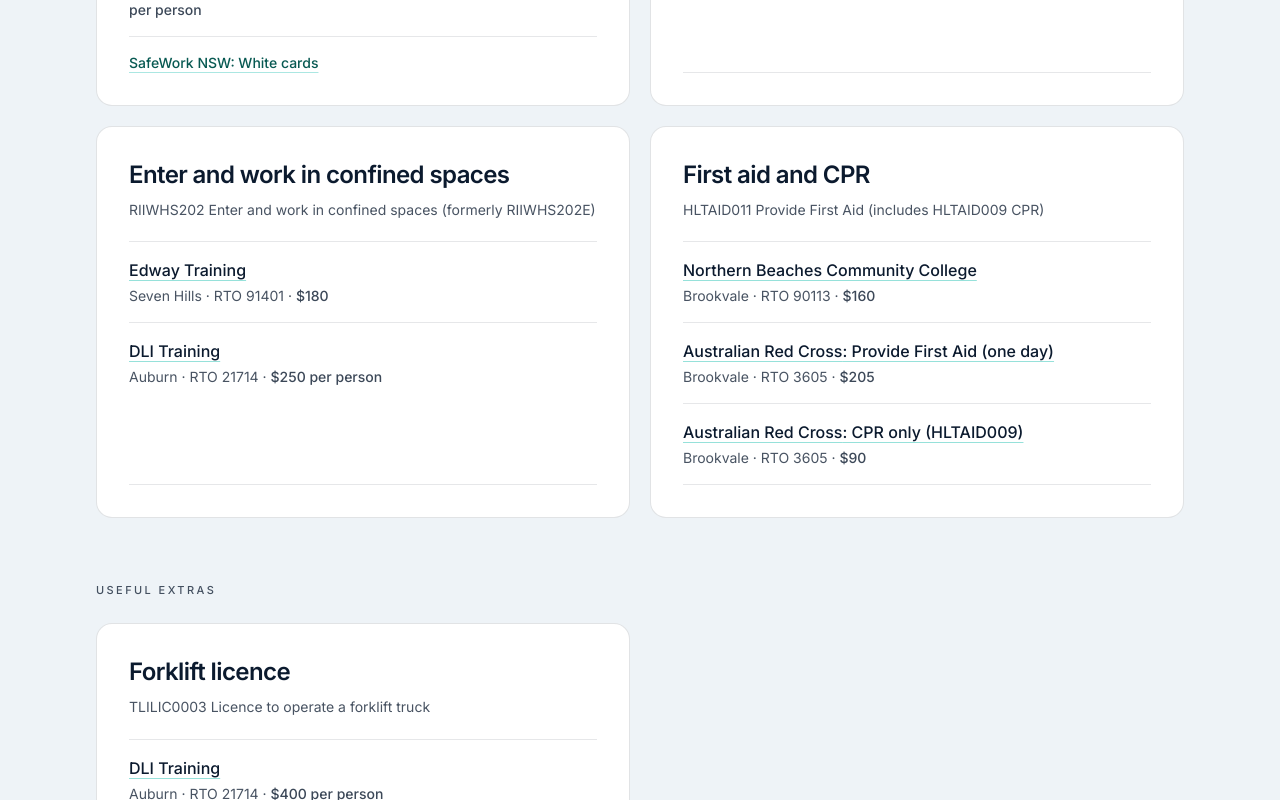
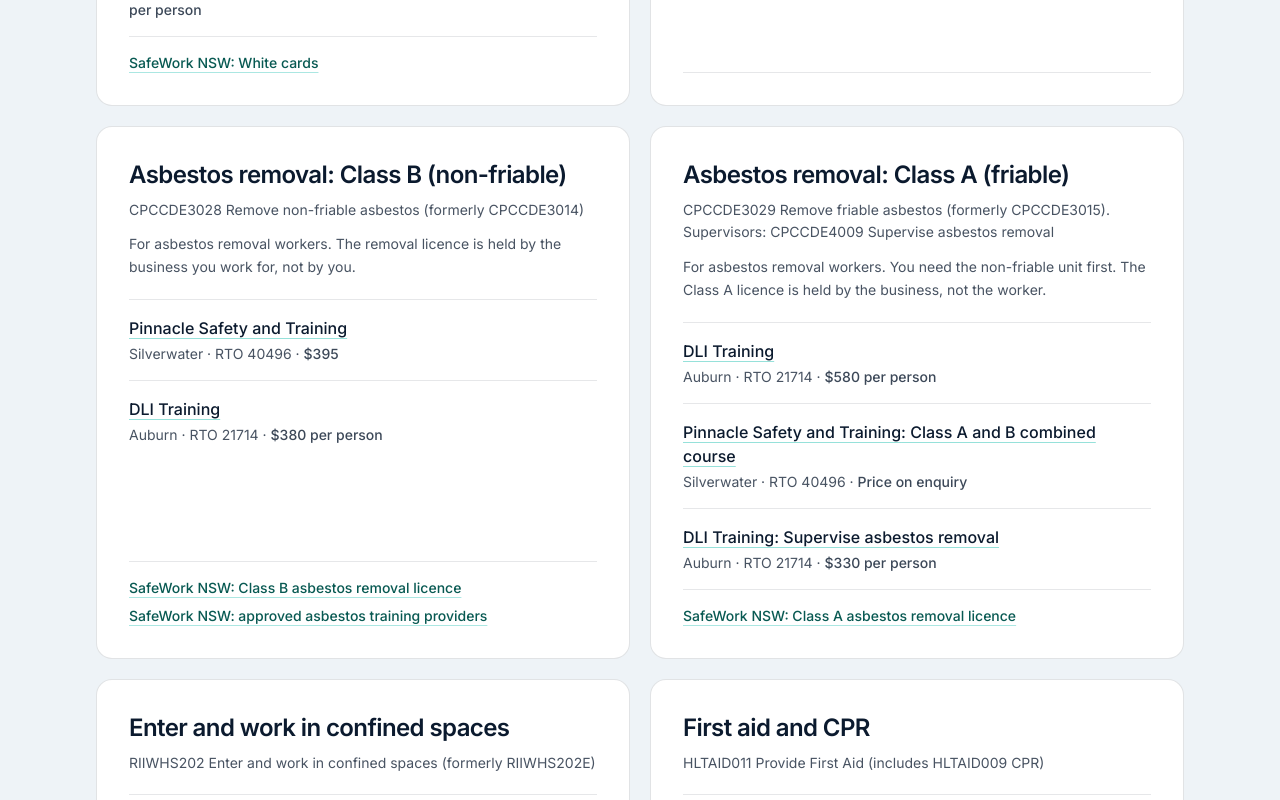
Before and after one commit to curiouscitizen11/MS-Workforce, a Next.js app: page /candidates in a window 1280 px wide. Shown: the part 4240-5040 px from the top of the page. Built offline with nearby package versions, Linux system fonts and the light colour scheme.

Commit message:
Candidates ticket guide: restore the Class A and Class B asbestos removal course entries, /candidates only (requested by Mav 25 Oct)

```diff
--- a/components/tickets.ts
+++ b/components/tickets.ts
@@ -71,6 +71,64 @@
     ],
   },
   {
+    title: "Asbestos removal: Class B (non-friable)",
+    code: "CPCCDE3028 Remove non-friable asbestos (formerly CPCCDE3014)",
+    note: "For asbestos removal workers. The removal licence is held by the business you work for, not by you.",
+    providers: [
+      {
+        name: "Pinnacle Safety and Training",
+        rto: "40496",
+        location: "Silverwater",
+        price: "$395",
+        href: "https://www.pinnaclesafety.com.au/courses/asbestos-safety/remove-non-friable-asbestos-training/greater-sydney",
+      },
+      {
+        name: "DLI Training",
+        rto: "21714",
+        location: "Auburn",
+        price: "$380 per person",
+        href: "https://www.dlitraining.edu.au/remove-non-friable-asbestos-training-course/",
+      },
+    ],
+    official: [
+      { label: "SafeWork NSW: Class B asbestos removal licence", href: "https://www.safework.nsw.gov.au/licences-and-registrations/licences/class-b-asbestos-removal-licence" },
+      { label: "SafeWork NSW: approved asbestos training providers", href: "https://www.safework.nsw.gov.au/hazards-a-z/asbestos/training2/safework-approved-rtos" },
+    ],
+  },
+  {
+    title: "Asbestos removal: Class A (friable)",
+    code: "CPCCDE3029 Remove friable asbestos (formerly CPCCDE3015). Supervisors: CPCCDE4009 Supervise asbestos removal",
+    note: "For asbestos removal workers. You need the non-friable unit first. The Class A licence is held by the business, not the worker.",
+    providers: [
+      {
+        name: "DLI Training",
+        rto: "21714",
+        location: "Auburn",
+        price: "$580 per person",
+        href: "https://www.dlitraining.edu.au/remove-friable-asbestos/",
+      },
+      {
+        name: "Pinnacle Safety and Training",
+        rto: "40496",
+        location: "Silverwater",
+        price: "Price on enquiry",
+        href: "https://www.pinnaclesafety.com.au/courses/asbestos-safety/remove-non-friable-and-friable-asbestos-class-a-and-b/greater-sydney",
+        label: "Class A and B combined course",
+      },
+      {
+        name: "DLI Training",
+        rto: "21714",
+        location: "Auburn",
+        price: "$330 per person",
+        href: "https://www.dlitraining.edu.au/supervise-asbestos-removal-training/",
+        label: "Supervise asbestos removal",
+      },
+    ],
+    official: [
+      { label: "SafeWork NSW: Class A asbestos removal licence", href: "https://www.safework.nsw.gov.au/licences-and-registrations/licences/class-a-asbestos-removal-licence" },
+    ],
+  },
+  {
     title: "Enter and work in confined spaces",
     code: "RIIWHS202 Enter and work in confined spaces (formerly RIIWHS202E)",
     providers: [
```
